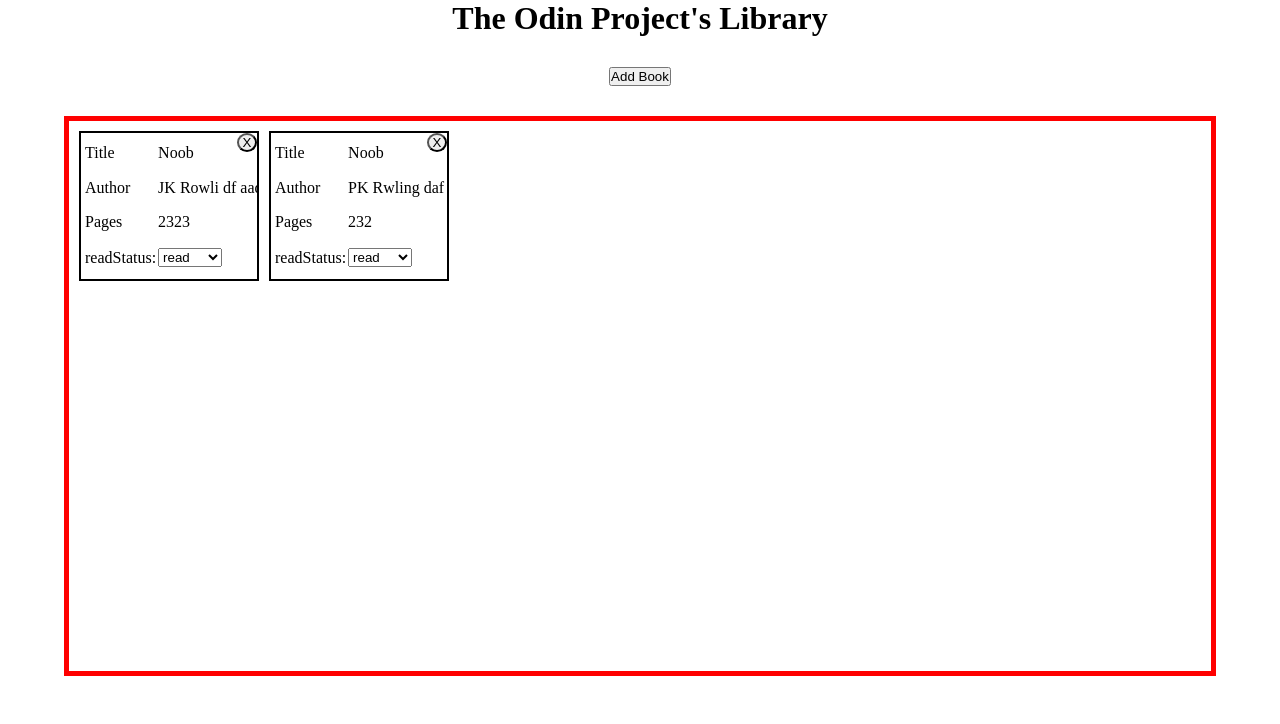
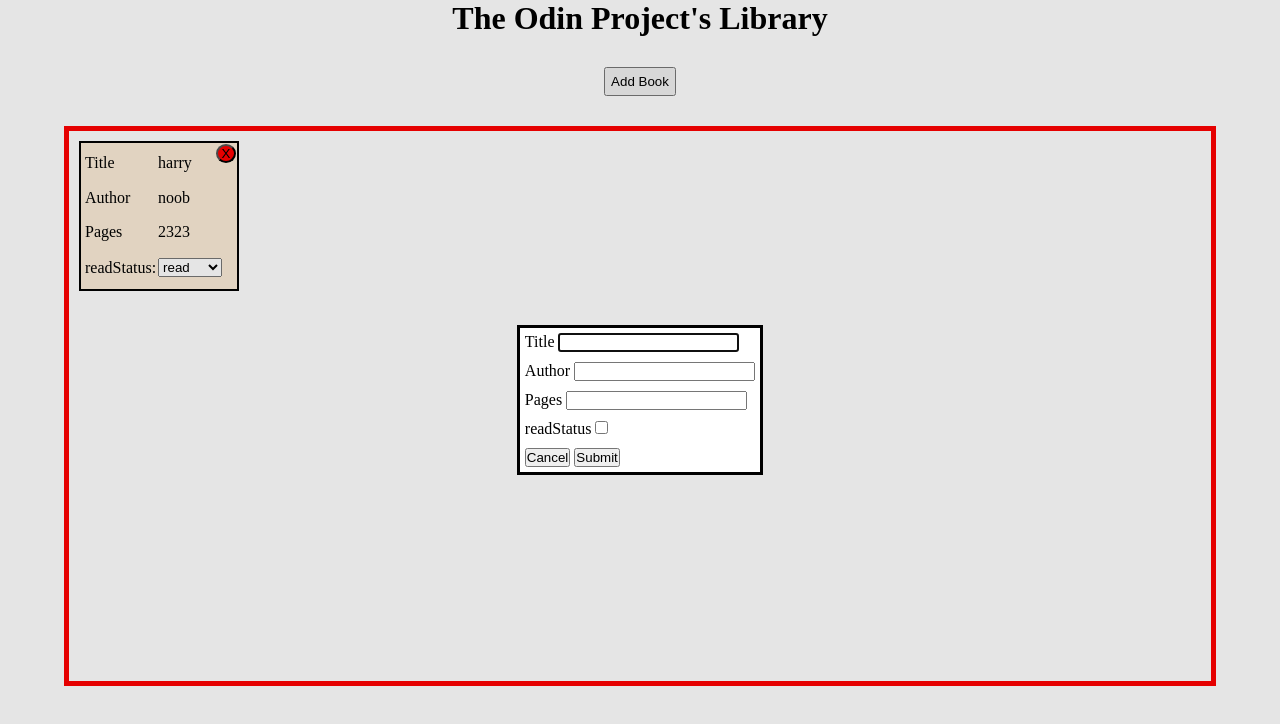
Before and after one commit to x-deepak/odin-project-library, a plain HTML site: page index.html in a window 1280 px wide. Both pictures are taken after a click on the button "Add Book". Drawn offline with Linux system fonts and the light colour scheme.

Commit message:
delete book feature and dialog skeleton added

```diff
--- a/index.html
+++ b/index.html
@@ -11,9 +11,9 @@
 
 <body>
     <h1> The Odin Project's Library</h1>
-    <button>Add Book</button>
+    <button id="add-book-btn">Add Book</button>
     <div class="container">
-        <div class="card">
+        <!-- <div class="card">
             <button class="card-close">X</button>
             <table>
                 <tr>
@@ -37,8 +37,35 @@
                 </tr>
 
             </table>
-        </div>
+        </div> -->
     </div>
+    <dialog>
+        <form>
+            <ul>
+                <li>
+                    <label for="title">Title</label>
+                    <input type="text" id="title" name="title">
+                </li>
+                <li>
+                    <label for="author">Author</label>
+                    <input type="text" id="author" name="author">
+                </li>
+                <li>
+                    <label for="pages">Pages</label>
+                    <input type="number" name="pages" id="pages">
+                </li>
+                <li>
+                    <label for="readStatus">readStatus</label>
+                    <input type="checkbox" name="readStatus" id="readStatus">
+                </li>
+                <li>
+                    <button value="cancel" formmethod="dialog">Cancel</button>
+                    <button type="submit" id="submit-btn">Submit</button>
+
+                </li>
+            </ul>
+        </form>
+    </dialog>
 </body>
 
 </html>
--- a/script.js
+++ b/script.js
@@ -1,6 +1,7 @@
 
 const library = [];
 
+let container = document.querySelector(".container");
 
 function Book(title,author,pages,readStatus){
     this.title =title;
@@ -23,12 +24,12 @@ function addBookToLibrary(title,author,pages,readStatus) {
 }
 
 
-function cardGenerator(title,author,pages,readStatus){
+function cardGenerator(title,author,pages,readStatus,index){
     let card = document.createElement("div")
     card.classList.add("card")
     let html_str=`
 
-    <button class="card-close">X</button>
+    <button class="card-close" id="${index}">X</button>
     <table>
                 <tr>
                     <td id="title">Title</td>
@@ -55,8 +56,61 @@ function cardGenerator(title,author,pages,readStatus){
     return card;
 }
 
-let container = document.querySelector(".container");
 
-let cardElem = cardGenerator("Noob", "PK Rwling daf dafsd", "232", "read");
 
-container.appendChild(cardElem);
+
+
+
+function load_Library_In_Container(){
+    container.innerHTML = "";
+    library.forEach((obj, index) => {
+        let cardElem = cardGenerator(obj.title, obj.author, obj.pages, obj.readStatus, index);
+        container.appendChild(cardElem);
+    })
+}
+
+
+
+function remove_book_from_library(index){
+    // console.log(typeof index);
+    library.splice(index, 1);
+}
+
+
+function delete_book(event){
+    if (event.target.classList.contains("card-close")){
+        remove_book_from_library(event.target.id)
+        load_Library_In_Container();
+    }
+}
+
+
+addBookToLibrary("harry", "noob", "2323", true);
+load_Library_In_Container();
+
+container.addEventListener("click", delete_book)
+
+
+let add_book_btn = document.querySelector("#add-book-btn");
+
+
+let dialog = document.querySelector("dialog");
+
+add_book_btn.addEventListener("click", event => {
+
+    let dialog = document.querySelector("dialog");
+
+    dialog.showModal();
+
+});
+
+
+let submit_btn = document.querySelector("#submit-btn");
+
+submit_btn.addEventListener("click", event =>{
+    event.preventDefault();
+    let title_input = document.querySelector("#title");
+    let title = title_input.value;
+    console.log(title);
+    dialog.close();
+});
--- a/style.css
+++ b/style.css
@@ -13,6 +13,16 @@ body{
     height: 100vh;
 }
 
+#add-book-btn{
+    padding: 5px;
+    /* background-color: greenyellow; */
+    /* border-radius: 8px; */
+}
+#add-book-btn:hover{
+    background-color: greenyellow;
+}
+
+
 
 .container{
     display: flex;
@@ -25,16 +35,19 @@ body{
     justify-content: start;
     align-content: start;
     flex-wrap: wrap;
-    gap: 10px
+    gap: 10px;
+    overflow:scroll;
+
 }
 
 
 .card{
-    width: 180px;
+    width: 160px;
     height: 150px;
     border: 2px solid black;
     display: flex;
     padding: 2px;
+    background-color: antiquewhite;
     /* flex-direction: row-reverse; */
 
     /* Hide any overflowed content */
@@ -50,9 +63,22 @@ body{
 
 .card-close{
     position: absolute;
-    top:0;
-    right: 0;
+    top:1px;
+    right: 1px;
     max-height: 20px;
     min-width: 20px;
     border-radius: 50%;
+    background-color: red;
 }
+
+
+dialog{
+    margin: auto;
+    padding: 5px;
+}
+
+ul{
+    display: flex;
+    flex-direction: column;
+    gap: 10px;
+}
```
